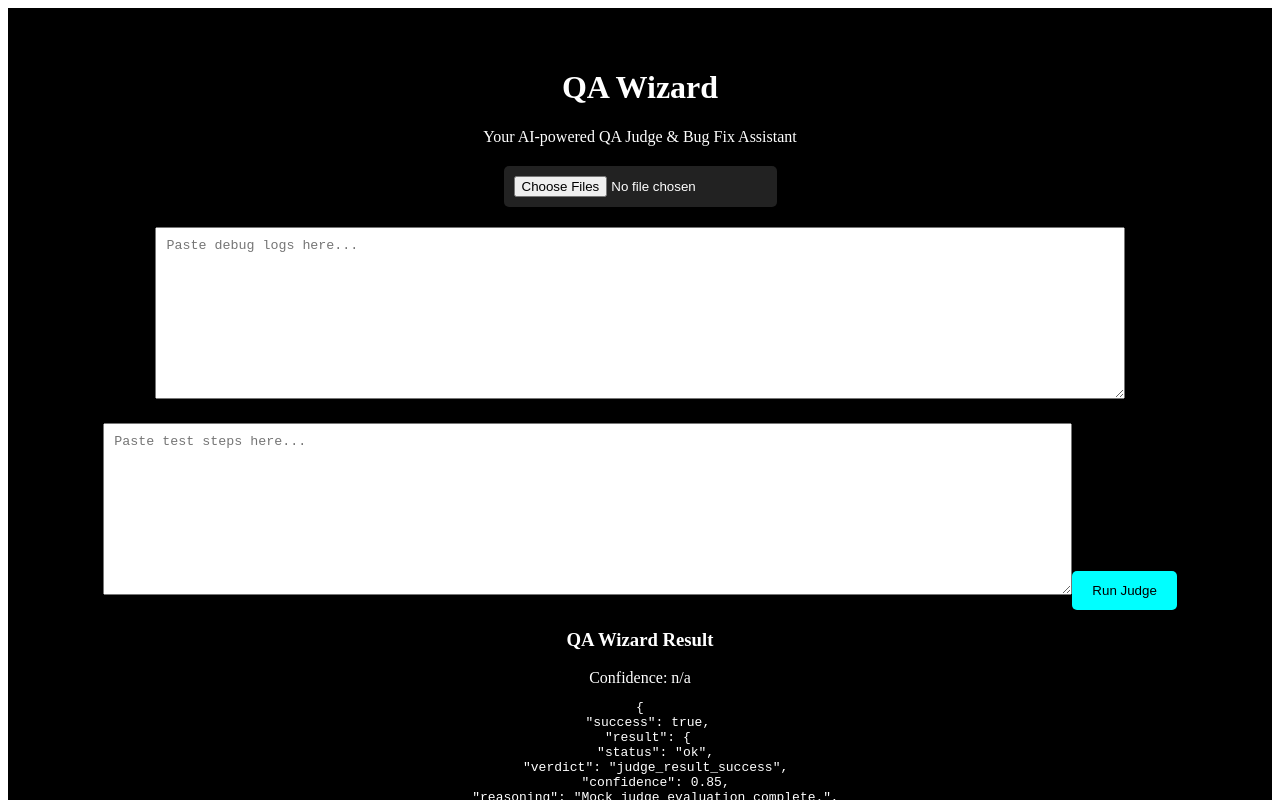
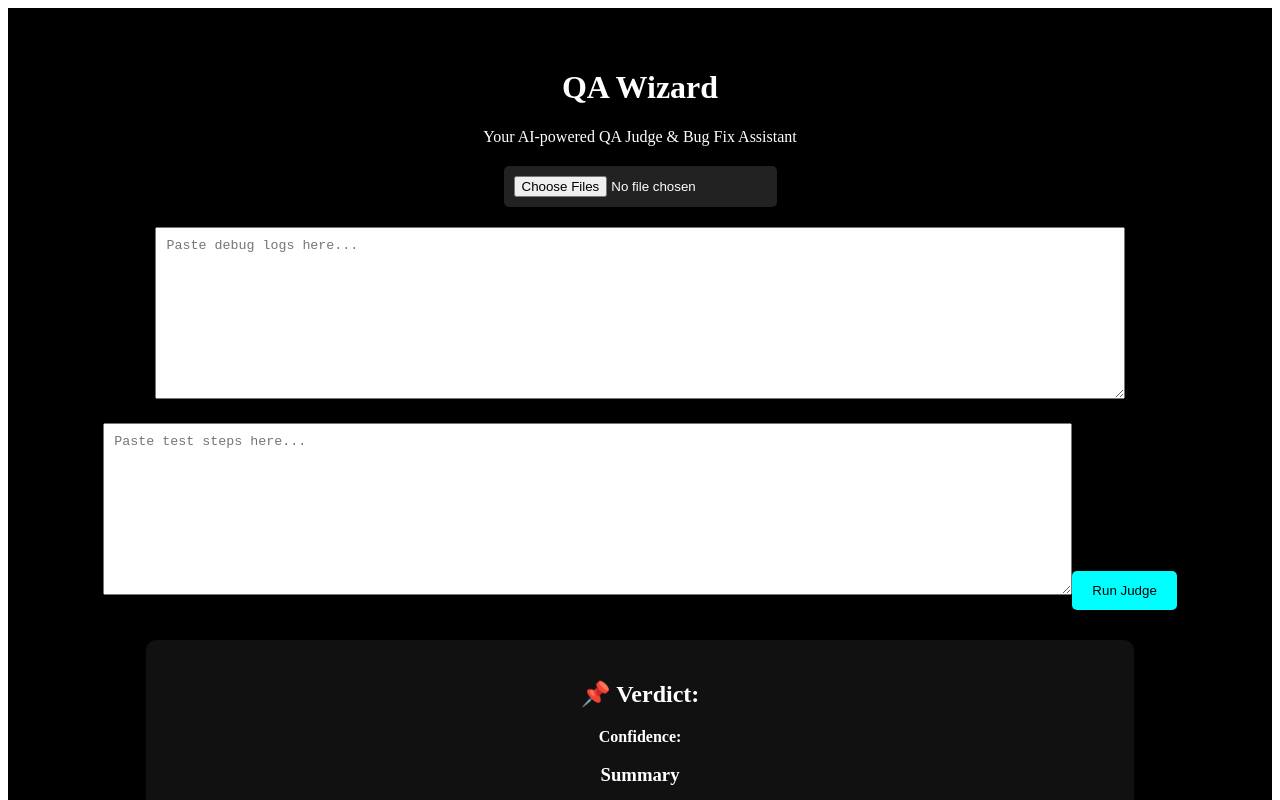
Before and after one commit to M-Raghuram/qawizard, a Next.js app: page / in a window 1280 px wide. Both pictures are taken after a click on the button "Run Judge". Shown: the top 800 px of the page. Built offline with nearby package versions, Linux system fonts and the light colour scheme.

Commit message:
Update ResultCard.jsx

```diff
--- a/components/ResultCard.jsx
+++ b/components/ResultCard.jsx
@@ -1,12 +1,37 @@
-export default function ResultCard({result}){
-  if(!result) return null
+import React from "react";
+
+export default function ResultCard({ result }) {
   return (
-    <div style={{marginTop:18}} className="card">
-      <h3>QA Wizard Result</h3>
-      <div className="small">Confidence: {result.confidence ?? result.meta?.confidence ?? 'n/a'}</div>
-      <div className="result">
-        <pre style={{whiteSpace:'pre-wrap'}}>{JSON.stringify(result, null, 2)}</pre>
-      </div>
+    <div
+      style={{
+        marginTop: "30px",
+        background: "#111",
+        padding: "20px",
+        borderRadius: "10px",
+        color: "white",
+        width: "80%",
+        marginLeft: "auto",
+        marginRight: "auto"
+      }}
+    >
+      <h2>📌 Verdict: {result.verdict}</h2>
+      <p><b>Confidence:</b> {result.confidence}</p>
+
+      <h3>Summary</h3>
+      <p>{result.summary}</p>
+
+      <h3>Fixed Test Case</h3>
+      <ul>
+        {result.fixed_test_case?.map((step, i) => (
+          <li key={i}>{step}</li>
+        ))}
+      </ul>
+
+      <h3>Corrected Code Snippet</h3>
+      <pre>{result.corrected_code_snippet}</pre>
+
+      <h3>Reasoning</h3>
+      <p>{result.judge_reasoning}</p>
     </div>
-  )
+  );
 }
```
